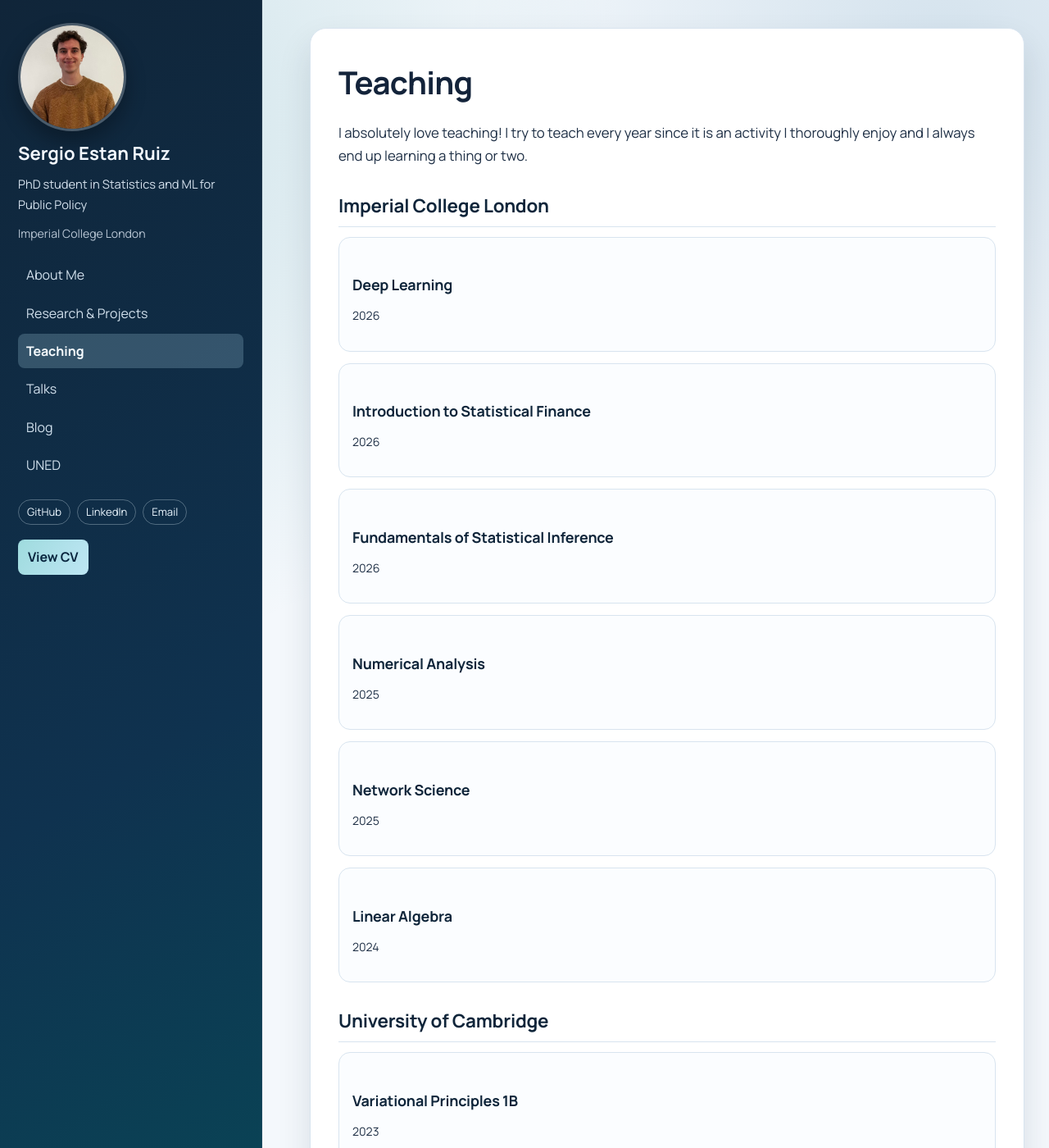
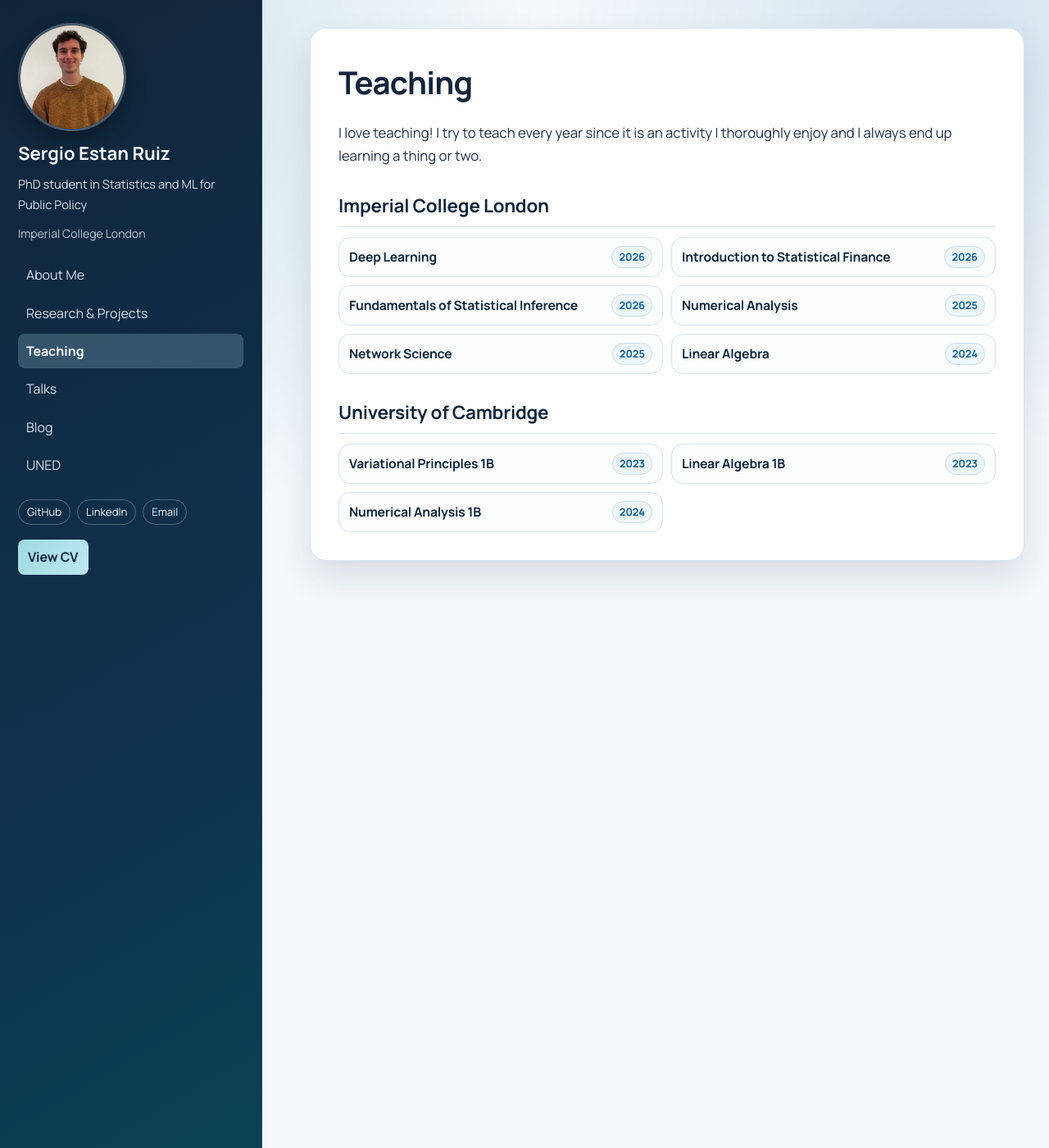
Before and after one commit to SergioEstanRuiz/SergioEstanRuiz.github.io, a Jekyll site: the page built from teaching.md, in a window 1280 px wide and 1400 px high. Shown: the whole window at 82% size. Built offline with Jekyll 4.4.1, drawn with Linux system fonts in a browser that asks for light colours.

Commit message:
- minor changes

```diff
--- a/assets/css/site.css
+++ b/assets/css/site.css
@@ -295,6 +295,37 @@ a {
   margin: 12px 0 0;
 }
 
+.teaching-grid {
+  grid-template-columns: repeat(auto-fit, minmax(290px, 1fr));
+  gap: 10px;
+}
+
+.teaching-grid .teaching-card {
+  padding: 10px 12px;
+  display: flex;
+  align-items: center;
+  justify-content: space-between;
+  gap: 12px;
+}
+
+.teaching-grid .card-title {
+  margin: 0;
+  font-size: 0.98rem;
+  line-height: 1.3;
+}
+
+.teaching-grid .card-meta {
+  margin: 0;
+  font-size: 0.8rem;
+  font-weight: 700;
+  color: var(--accent-2);
+  background: #eef6fd;
+  border: 1px solid #c7dbef;
+  border-radius: 999px;
+  padding: 2px 8px;
+  white-space: nowrap;
+}
+
 .chip-row {
   display: flex;
   flex-wrap: wrap;
--- a/teaching.md
+++ b/teaching.md
@@ -5,13 +5,13 @@ permalink: /teaching/
 ---
 
 <p class="lede">
-  I absolutely love teaching! I try to teach every year since it is an activity I thoroughly enjoy and I always end up learning a thing or two.
+  I love teaching! I try to teach every year since it is an activity I thoroughly enjoy and I always end up learning a thing or two.
 </p>
 
 
 ## Imperial College London
 
-<div class="stack-list">
+<div class="stack-list teaching-grid">
     <article class="teaching-card">
     <h3 class="card-title">Deep Learning</h3>
     <p class="card-meta">2026</p>
@@ -40,7 +40,7 @@ permalink: /teaching/
 
 ## University of Cambridge
 
-<div class="stack-list">
+<div class="stack-list teaching-grid">
   <article class="teaching-card">
     <h3 class="card-title">Variational Principles 1B</h3>
     <p class="card-meta">2023</p>
```
Also changed, not shown: projects.md (+1 -1 lines).
